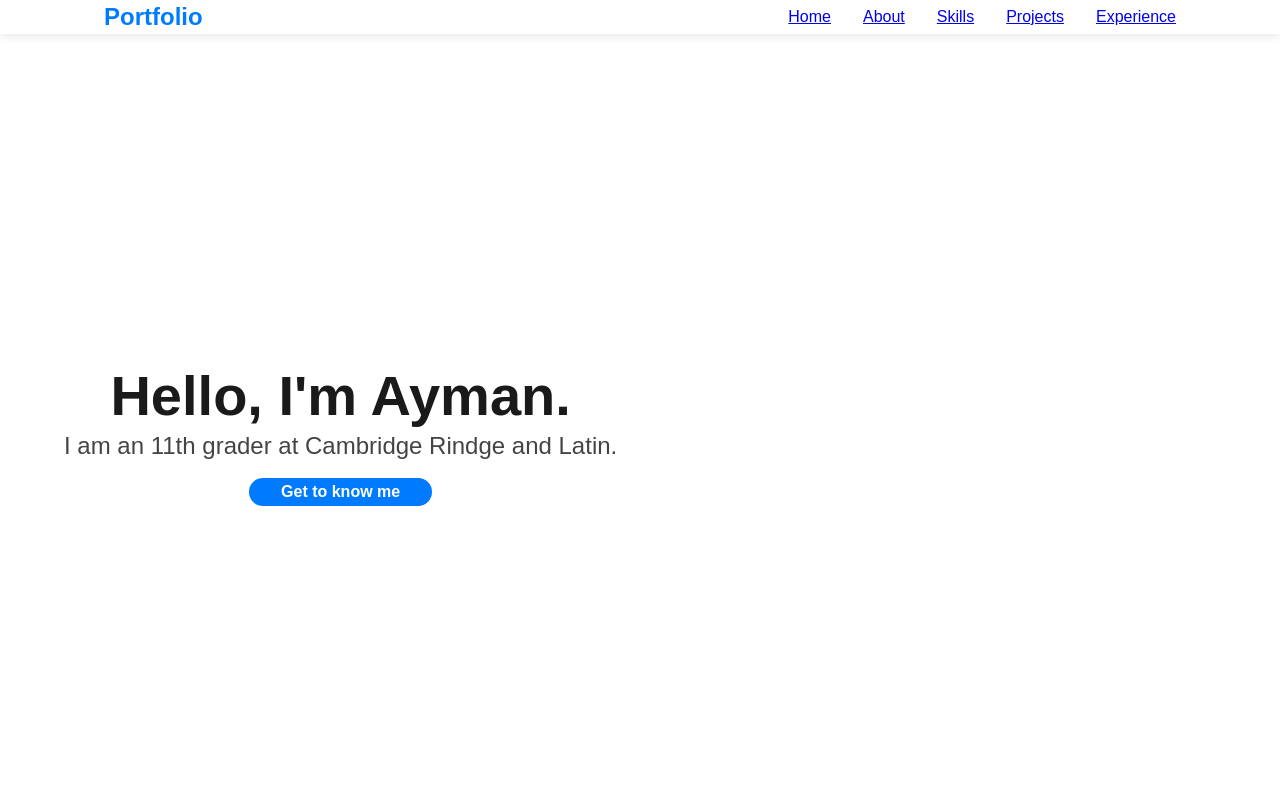
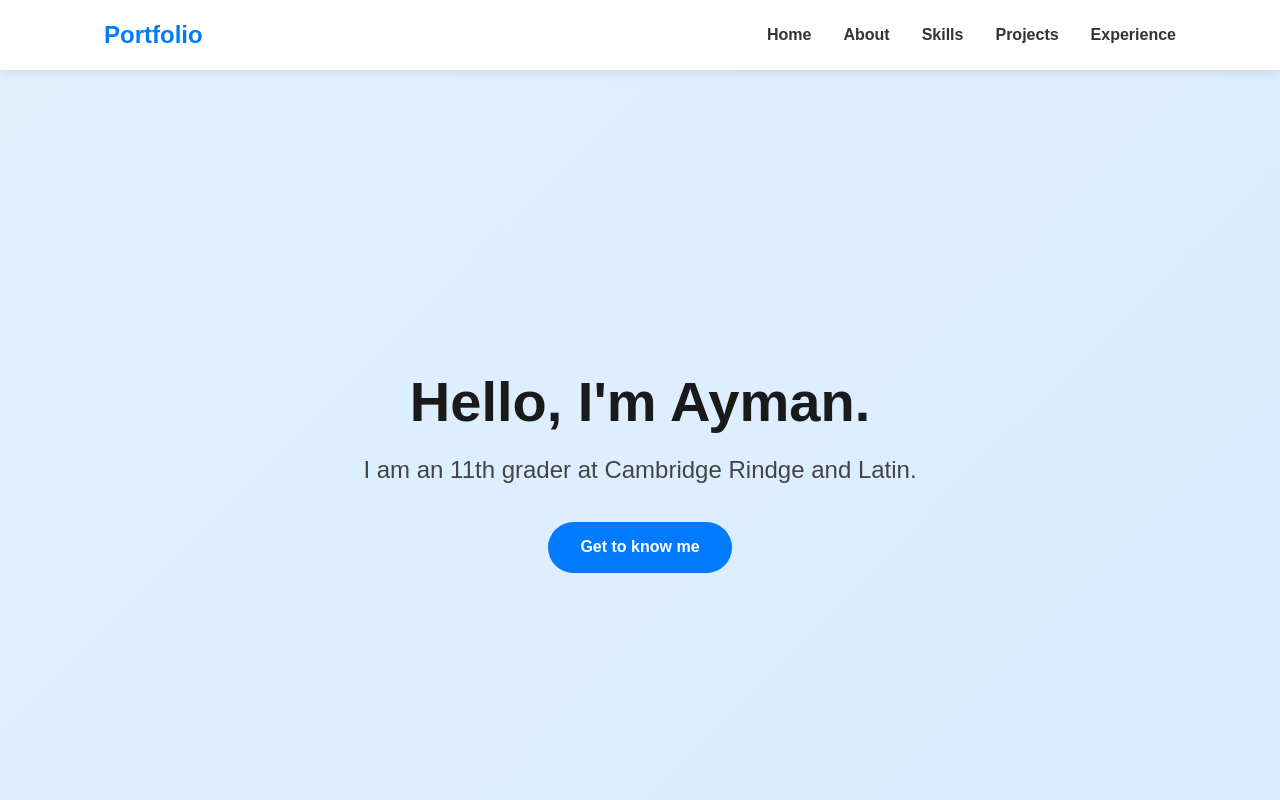
Before and after one commit to Ayman-Tahmidd/web_portfolio, a plain HTML site: page index.html in a window 1280 px wide. Shown: the top 800 px of the page. Drawn offline with Linux system fonts and the light colour scheme.

Commit message:
fixed errors in style.css

```diff
--- a/css/style.css
+++ b/css/style.css
@@ -5,12 +5,12 @@
 }
 
 html {
-    scroll-behavior: smoooth;
+    scroll-behavior: smooth;
 }
 
 body{
     font-family: sans-serif;
-    line-height: 1.6px;
+    line-height: 1.6;
     color: #333333;
     background-color: #ffffff;
 }
@@ -70,8 +70,11 @@
     gap: 2rem;
 }
 
-.nav-links a:hover {
-    color: #007bff;
+.nav-links a {
+    text-decoration: none;
+    color: #333;
+    font-weight: 600;
+    transition: color 0.3s ease;
 }
 
 .container {
@@ -88,8 +91,9 @@
     height: 100vh;
     display: flex;
     align-items: center;
+    justify-content: center;
     text-align: center;
-    background:linear-gradient(135deg, #e0fc 0%, 38ec5fc 100%);
+    background:linear-gradient(135deg, #e0f0ff 0%, #d8ecff 100%);
     color: #1a1a1a;
     padding: 0 5%;
 }
@@ -129,7 +133,8 @@
     border-color: #007bff;
 }
 
-.skills-grid {
+.skills-grid,
+.skill-set {
     display: grid;
     grid-template-columns: repeat(auto-fit, minmax(250px, 1fr));
     gap: 2rem;
```
